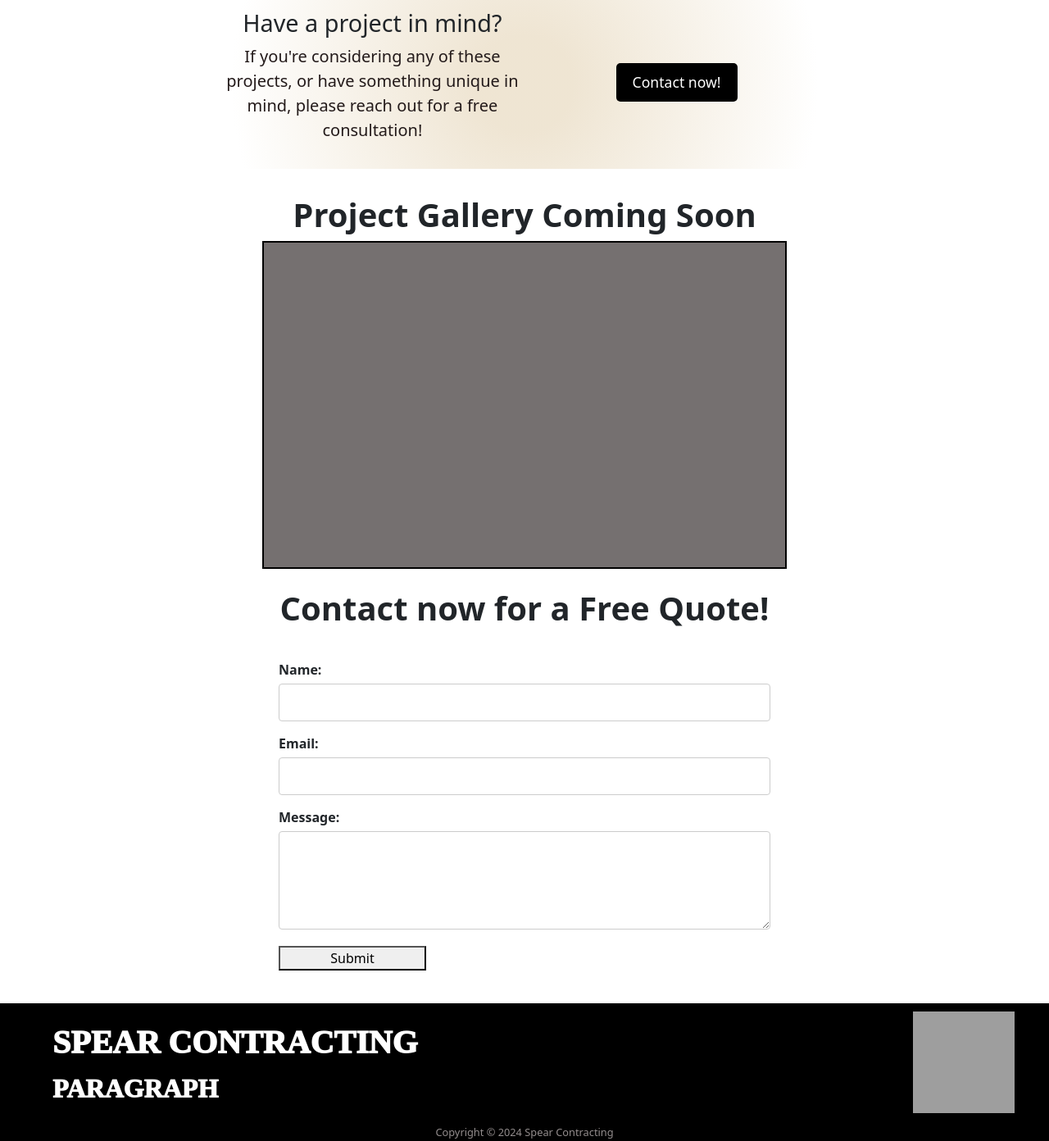
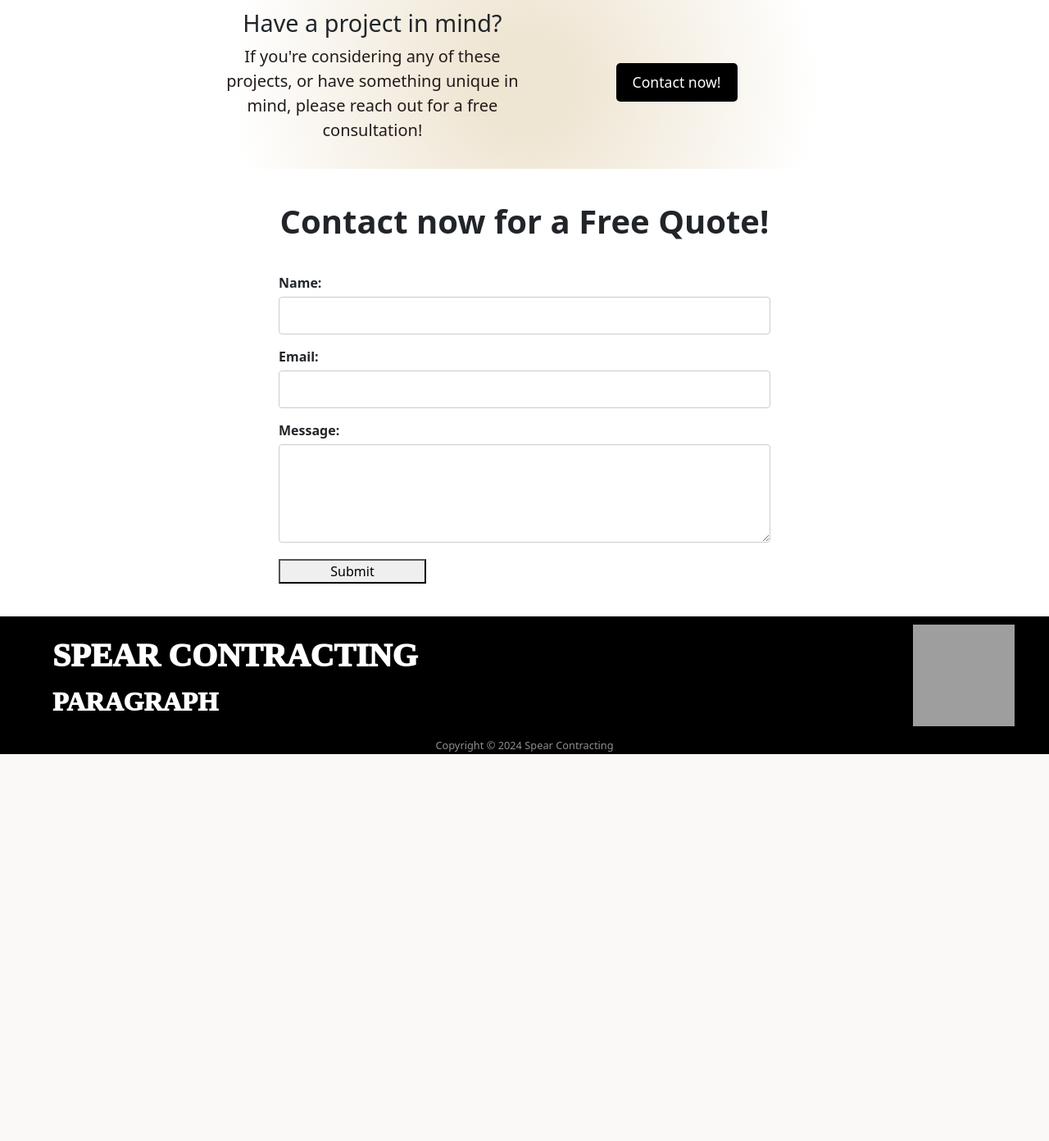
Before and after one commit to DonFetti/aaron-setup-pruned, a PHP site: page / in a window 1280 px wide. Shown: the part 1762-3154 px from the top of the page at 82% size. After the commit the page ends 2682 px from the top, so only its background shows below. Run offline with PHP 8.4, Linux system fonts and the light colour scheme; style sheets or scripts are compiled from the project's sources; grey boxes are pictures that could not be loaded.

Commit message:
remove gallery div

```diff
--- a/index.html
+++ b/index.html
@@ -115,10 +115,8 @@
                         class="contact-btn" style="margin-bottom: 0px;">Contact now!</button></a>
             </div>
         </section>
-        <section class="gallery">
-            <h2>Project Gallery Coming Soon</h2>
-            <div data-empty-placeholder class="gallery-div"></div>
-        </section>
+
+
         <section id="contact-section" class="contact-section">
             <h2 style="text-align: center;">Contact now for a Free Quote!</h2>
             <div id="form-message" style="display: none; margin-bottom: 15px; padding: 10px; border-radius: 4px;"></div>
--- a/styles/css/custom.css
+++ b/styles/css/custom.css
@@ -256,23 +256,8 @@ li {
   background: #ffffff;
 }
 
-.gallery {
-  text-align: center;
-  padding-top: 4vh;
-  padding-bottom: 3vh;
-}
-
-.gallery-div {
-  width: 50vw;
-  height: 50vh;
-  margin: auto;
-  border: #000000;
-  border-width: 2px;
-  border-style: solid;
-  background-color: #757070;
-}
-
 .contact-section {
+  margin-top: 5vh;
   margin-bottom: 5vh;
 }
 .contact-section h2 {
--- a/styles/scss/custom.scss
+++ b/styles/scss/custom.scss
@@ -277,22 +277,6 @@ p {
     background: $color-white;
 }
 
-// Gallery
-.gallery {
-    text-align: center;
-    padding-top: 4vh;
-    padding-bottom: 3vh;
-}
-
-.gallery-div {
-    width: 50vw;
-    height: 50vh;
-    margin: auto;
-    border: $color-black;
-    border-width: 2px;
-    border-style: solid;
-    background-color: $color-gray;
-}
 
 // Contact Section
 .contact-section {
```
Also changed, not shown: 1 other file.
